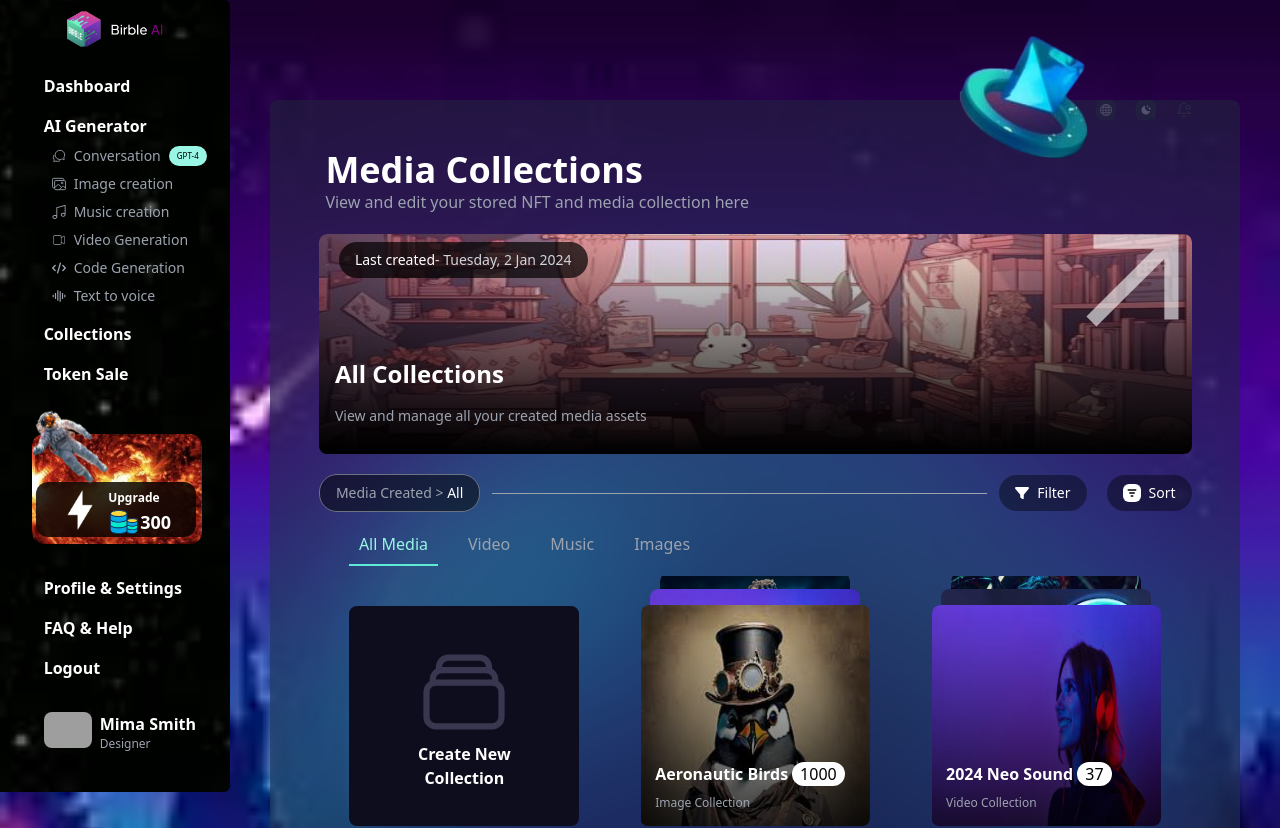
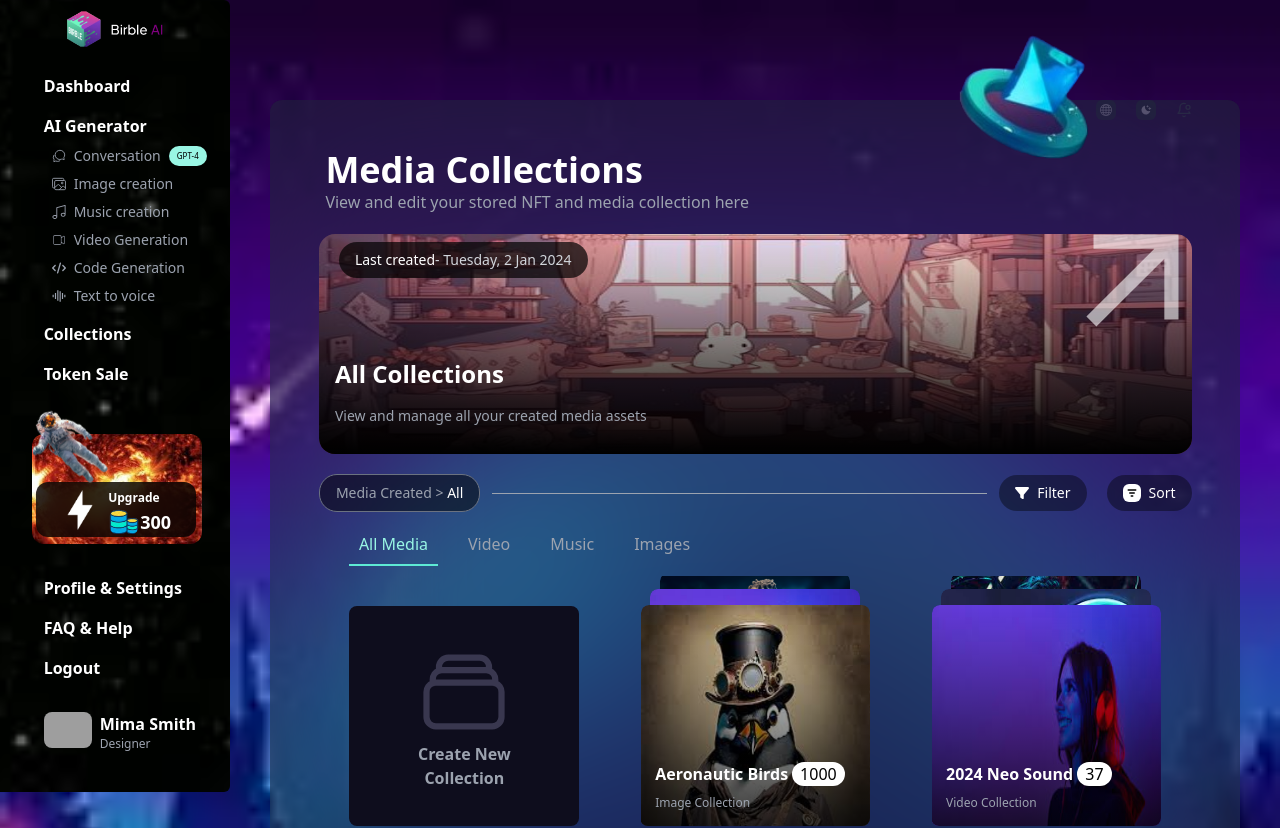
Before and after one commit to Mwangangi1978/dashboard, a Next.js app: page / in a window 1280 px wide. Shown: the top 828 px of the page. Built offline with nearby package versions, Linux system fonts and the light colour scheme; grey boxes are pictures that could not be loaded.

Commit message:
styling updates

```diff
--- a/src/components/collections.jsx
+++ b/src/components/collections.jsx
@@ -22,13 +22,13 @@ const Collection = ()=>{
                 <div className="bg-gray-800 rounded-md text-gray-200 text-xs font-bold ml-5 p-1"><PiMoonStarsFill /></div>
                 <div className=" text-gray-700 text-md font-bold ml-5"><LuBellDot /></div>
             </div>
-            <div style={{width: "100%", marginTop: "100px", backdropFilter: "blur(90px)"}} className="rounded-lg bg-gray-800 bg-opacity-50  relative" >
+            <div style={{width: "100%", marginTop: "100px", backdropFilter: "blur(90px)"}} className="rounded-xl bg-gray-800 bg-opacity-50  relative" >
                 <img src="/Birble Dash Images/ring.png " className="absolute top-0 right-0 -translate-x-1/2 -translate-y-1/2" style={{ width: '200px', height: 'auto' }}/>
                 <div style={{paddingTop:"50px", paddingLeft: "55px " , paddingBottom: "20px"}}>
                     <div className="text-4xl text-white font-semibold">Media Collections</div>
                     <div className="text-base text-gray-400 font-light">View and edit your stored NFT and media collection here</div>
                 </div>
-                <div className="mx-auto rounded-lg " style={{overflow: "hidden", width: "90%", marginBottom: "20px"}}>
+                <div className="mx-auto rounded-2xl " style={{overflow: "hidden", width: "90%", marginBottom: "20px"}}>
                     <div className="relative m-0 p-0">
                         <div className="overlays absolute"></div>
                         <img src="/Birble Dash Images/collection.jpg" style={{width: "100%", height: "220px"}} className="rounded-lg"/>
@@ -81,8 +81,8 @@ const Collection = ()=>{
                             <div className="flex flex-col">
                                 <HiOutlineRectangleStack style={{ color: "#39374F", fontSize: "100px" }} />
                                 <div className="flex flex-col text-center">
-                                    <div className="font-semibold text-white">Create New</div>
-                                    <div className="font-semibold text-white">Collection</div>
+                                    <div className="font-semibold text-gray-400">Create New</div>
+                                    <div className="font-semibold text-gray-400">Collection</div>
                                 </div>
                             </div>
                         </div>
```
